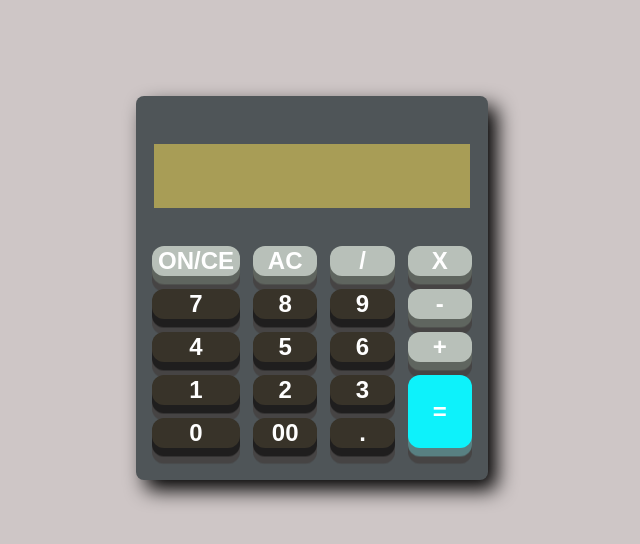
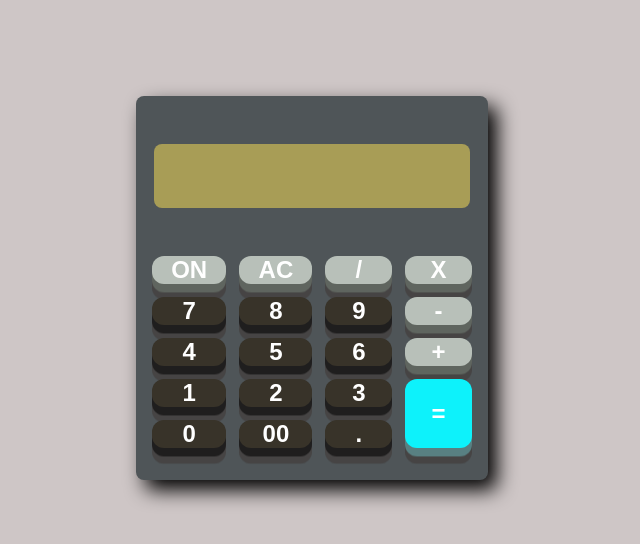
Before and after one commit to LucasKunz/calculator, a website: page index.html in a window 1280 px wide. Shown: the whole page, without its empty margins (328-968 px from the left). Drawn offline with Linux system fonts and the light colour scheme.

Commit message:
Finish html and css

```diff
--- a/index.html
+++ b/index.html
@@ -16,7 +16,7 @@
                 <span class="calculator__display--currentResult"></span>
             </div>
             <div class="calculator__keys">
-                <button type="button" class="calculator__operations" value="ON">ON/CE</button>
+                <button type="button" class="calculator__operations" value="ON">ON</button>
                 <button type="button" class="calculator__operations" value="AC">AC</button>
                 <button type="button" class="calculator__operations" value="/">/</button>
                 <button type="button" class="calculator__operations" value="x">x</button>
--- a/style/main.scss
+++ b/style/main.scss
@@ -4,11 +4,6 @@ $numbers-color: rgb(56, 51, 41);
 $keys-color: #fff;
 $operations-color: rgb(184, 192, 185);
 $result-color: #0df2fb;
-
-$color: #ffe9e9;
-$color-dark: darken($color, 10%);
-$color-border: rgba(darken($color, 60%), 0.45);
-$color-text: darken($color, 85%);
 
 body {
   background-color: rgb(206, 198, 198);
@@ -32,6 +27,7 @@ body {
 
   &__display {
     background-color: $display-color;
+    border-radius: 0.5em;
     height: 4rem;
     position: relative;
     top: 3rem;
@@ -39,6 +35,7 @@ body {
 
     &--previousResult {
       height: 1.8em;
+      font-size: 20px;
       position: absolute;
       right: 1em;
       top: 0.5em;
@@ -46,9 +43,10 @@ body {
 
     &--currentResult {
       height: 1.8;
+      font-size: 20px;
       position: absolute;
       right: 1em;
-      bottom: 0.5em;
+      bottom: 0.3em;
     }
   }
 
@@ -101,6 +99,7 @@ body {
     cursor: pointer;
     font-weight: bold;
     outline: none;
+    padding: 0 0.8em;
     position: relative;
     text-transform: uppercase;
     transform-style: preserve-3d;
@@ -108,7 +107,7 @@ body {
 
     &::before {
       border-radius: inherit;
-      box-shadow: 0 0 0 0px $color-border, 0 0.3em 0 0 #464444;
+      box-shadow: 0 0 0 0px, 0 0.3em 0 0 #464444;
       content: "";
       height: 100%;
       left: 0;
@@ -132,7 +131,7 @@ body {
       transform: translate(0, 0.40em);
 
       &::before {
-        box-shadow: 0 0 0 0px $color-border, 0 0 $color;
+        box-shadow: 0 0 0 0px , 0 0;
         transform: translate3d(0, 0, -1em);
       }
     }
```
Also changed, not shown: style/main.css, 1 other file.
